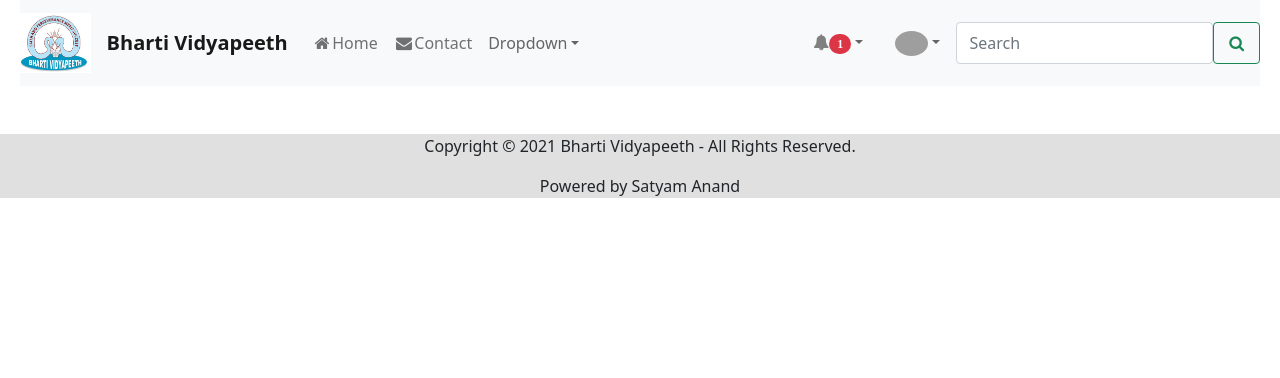
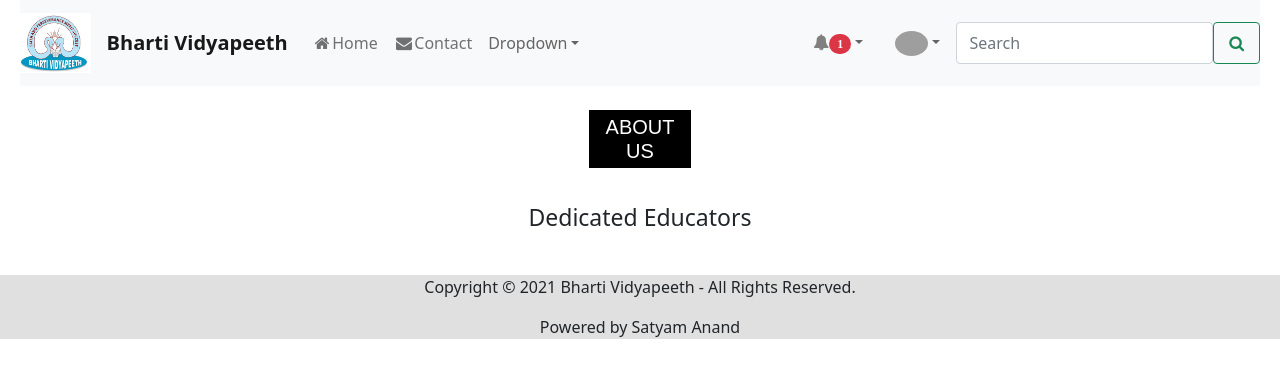
Before and after one commit to SatyamAnand98/BhartiVidyapeeth, a React (Create React App) app: page /contact in a window 1280 px wide. Shown: the top 378 px of the page. Built offline with nearby package versions, Linux system fonts and the light colour scheme; grey boxes are pictures that could not be loaded.

Commit message:
about started

```diff
--- a/src/App.css
+++ b/src/App.css
@@ -98,3 +98,17 @@ color: rgb(102, 101, 101);
   color: inherit;
   border-radius: 5px;
 }
+
+
+.aboutHeading{
+  background-color: black;
+  color: white;
+  font-family: sans-serif;
+  margin-left: 46%;
+  margin-right:46%;
+  padding: 5px 8px;
+}
+
+.DecriptionHeading{
+  font-size: 23px;
+}
--- /dev/null
+++ b/src/Components/AboutUs/AboutUs.js
@@ -0,0 +1,13 @@
+import React, {Component} from 'react';
+
+export default class AboutUs extends Component {
+    render(){
+        return(
+            <div classNmae="aboutus">
+                <h5 className="aboutHeading">ABOUT US</h5>
+                <br></br>
+                <p className="DecriptionHeading">Dedicated Educators</p>
+            </div>
+        )
+    }
+}
--- a/src/Components/Routing.js
+++ b/src/Components/Routing.js
@@ -3,6 +3,7 @@ import PageNotFound from './pageNotFound/pageNotFound';
 import Header from './Header';
 import Footer from './Footer';
 import Home from './Home/Home';
+import AboutUs from './AboutUs/AboutUs';
 
 function Routing() {
     return(
@@ -14,6 +15,7 @@ function Routing() {
                     <Switch>
                         <Route path="/login" component={PageNotFound} />
                         <Route path="/home" component={Home} />
+                        <Route path="/contact" component={AboutUs} />
                     </Switch>
                     <br></br>
                     <Footer />
```
